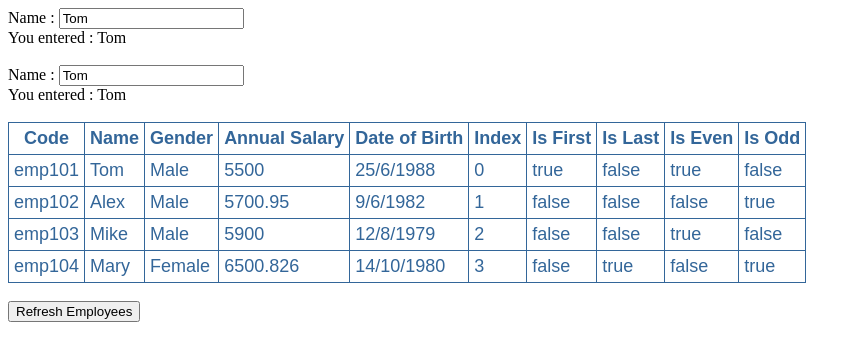
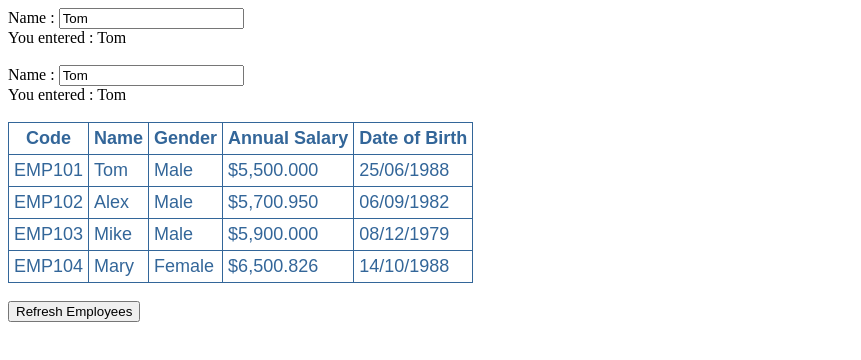
Before and after one commit to nesta-bg/Angular8-App-Part1, an Angular app in the folder Angular8-App-Part1/ClientApp/: page / in a window 1280 px wide. Shown: the top 360 px of the page, without its empty margins (0-861 px from the left). Built offline with nearby package versions, Linux system fonts and the light colour scheme.

Commit message:
Angular Pipes.

```diff
--- a/Angular8-App-Part1/ClientApp/src/app/employee/employeeList.component.html
+++ b/Angular8-App-Part1/ClientApp/src/app/employee/employeeList.component.html
@@ -6,26 +6,16 @@
             <th>Gender</th>
             <th>Annual Salary</th>
             <th>Date of Birth</th>
-            <th>Index</th>
-            <th>Is First</th>
-            <th>Is Last</th>
-            <th>Is Even</th>
-            <th>Is Odd</th>
         </tr>
     </thead>
     <tbody>
-        <tr *ngFor='let employee of employees; trackBy:trackByEmpCode; let i=index;
-                    let isFirst = first; let isLast = last; let isEven = even; let isOdd = odd'>
-            <td>{{ employee.code }}</td>
+        <tr *ngFor='let employee of employees; trackBy:trackByEmpCode'>
+            <td>{{ employee.code | uppercase }}</td>
             <td>{{ employee.name }}</td>
             <td>{{ employee.gender }}</td>
-            <td>{{ employee.annualSalary }}</td>
-            <td>{{ employee.dateOfBirth }}</td>
-            <td>{{ i }}</td>
-            <td>{{ isFirst }}</td>
-            <td>{{ isLast }}</td>
-            <td>{{ isEven }}</td>
-            <td>{{ isOdd }}</td>
+            <td>{{ employee.annualSalary | currency:'USD':true:'1.3-3' }}</td>
+            <!-- <td>{{ employee.dateOfBirth | date:'fullDate' | uppercase }}</td> -->
+            <td>{{ employee.dateOfBirth | date:'dd/MM/y' | uppercase }}</td>
         </tr>
         <tr *ngIf="!employees || employees.length==0">
             <td colspan="5">
--- a/Angular8-App-Part1/ClientApp/src/app/employee/employeeList.component.ts
+++ b/Angular8-App-Part1/ClientApp/src/app/employee/employeeList.component.ts
@@ -13,7 +13,7 @@ export class EmployeeListComponent {
         this.employees = [
             {
                 code: 'emp101', name: 'Tom', gender: 'Male',
-                annualSalary: 5500, dateOfBirth: '25/6/1988'
+                annualSalary: 5500, dateOfBirth: '6/25/1988'
             },
             {
                 code: 'emp102', name: 'Alex', gender: 'Male',
@@ -25,7 +25,7 @@ export class EmployeeListComponent {
             },
             {
                 code: 'emp104', name: 'Mary', gender: 'Female',
-                annualSalary: 6500.826, dateOfBirth: '14/10/1980'
+                annualSalary: 6500.826, dateOfBirth: '10/14/1988'
             }
         ];
     }
@@ -34,7 +34,7 @@ export class EmployeeListComponent {
         this.employees = [
             {
                 code: 'emp101', name: 'Tom', gender: 'Male',
-                annualSalary: 5500, dateOfBirth: '25/6/1988'
+                annualSalary: 5500, dateOfBirth: '6/25/1988'
             },
             {
                 code: 'emp102', name: 'Alex', gender: 'Male',
@@ -46,11 +46,11 @@ export class EmployeeListComponent {
             },
             {
                 code: 'emp104', name: 'Mary', gender: 'Female',
-                annualSalary: 6500.826, dateOfBirth: '14/10/1980'
+                annualSalary: 6500.826, dateOfBirth: '10/14/1988'
             },
             {
                 code: 'emp105', name: 'Nancy', gender: 'Female',
-                annualSalary: 6700.826, dateOfBirth: '15/12/1982'
+                annualSalary: 6700.826, dateOfBirth: '12/15/1982'
             },
         ];
     }
```
Also changed, not shown: 2 other files (tests, documents, lock files or other folders).
